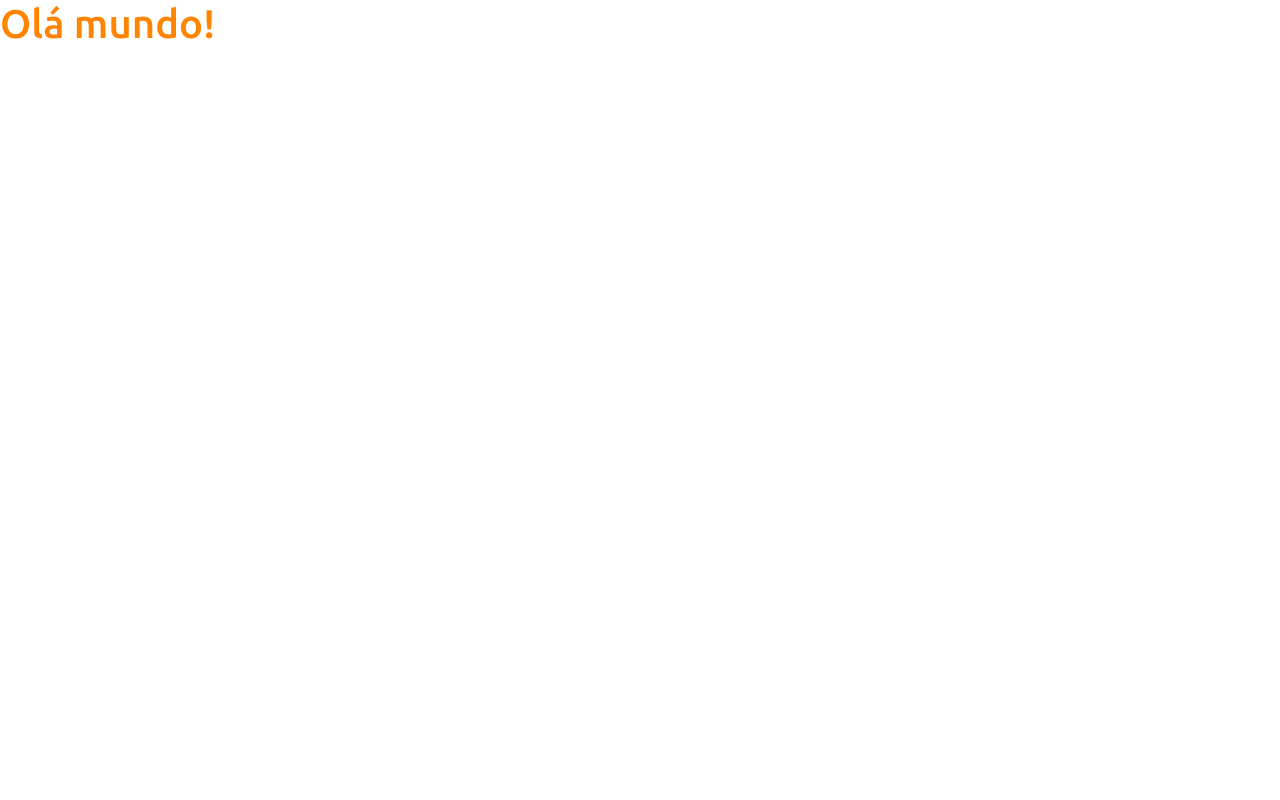
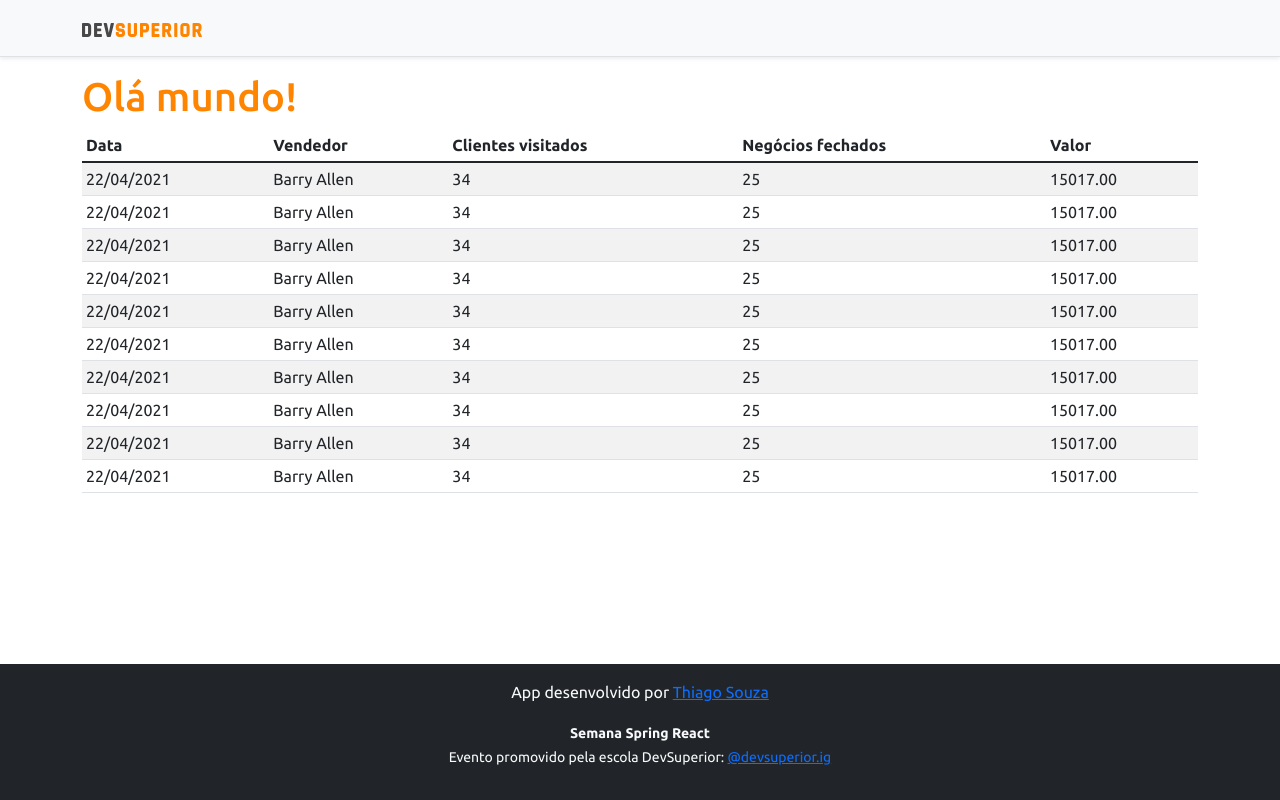
Before and after one commit to Thiago-AM-Souza/projeto-sds5, a React (Create React App) app in the folder frontend/: page / in a window 1280 px wide. Built offline with nearby package versions, Linux system fonts and the light colour scheme.

Commit message:
Basic Components

```diff
--- a/frontend/src/App.tsx
+++ b/frontend/src/App.tsx
@@ -1,10 +1,18 @@
+import DataTable from "components/DataTable";
+import Footer from "components/Footer";
+import NavBar from "components/NavBar";
 
 
 function App() {
   return (
-    <div>
-      <h1 className="text-primary">Olá mundo!</h1>
-    </div>
+    <>
+      <NavBar />
+      <div className="container">
+        <h1 className="text-primary">Olá mundo!</h1>
+        <DataTable />
+      </div>
+      <Footer />
+    </>
   );
 }
 
--- /dev/null
+++ b/frontend/src/components/DataTable/index.tsx
@@ -0,0 +1,91 @@
+function DataTable() {
+    return (
+        <div className="table-responsive">
+            <table className="table table-striped table-sm">
+                <thead>
+                    <tr>
+                        <th>Data</th>
+                        <th>Vendedor</th>
+                        <th>Clientes visitados</th>
+                        <th>Negócios fechados</th>
+                        <th>Valor</th>
+                    </tr>
+                </thead>
+                <tbody>
+                    <tr>
+                        <td>22/04/2021</td>
+                        <td>Barry Allen</td>
+                        <td>34</td>
+                        <td>25</td>
+                        <td>15017.00</td>
+                    </tr>
+                    <tr>
+                        <td>22/04/2021</td>
+                        <td>Barry Allen</td>
+                        <td>34</td>
+                        <td>25</td>
+                        <td>15017.00</td>
+                    </tr>
+                    <tr>
+                        <td>22/04/2021</td>
+                        <td>Barry Allen</td>
+                        <td>34</td>
+                        <td>25</td>
+                        <td>15017.00</td>
+                    </tr>
+                    <tr>
+                        <td>22/04/2021</td>
+                        <td>Barry Allen</td>
+                        <td>34</td>
+                        <td>25</td>
+                        <td>15017.00</td>
+                    </tr>
+                    <tr>
+                        <td>22/04/2021</td>
+                        <td>Barry Allen</td>
+                        <td>34</td>
+                        <td>25</td>
+                        <td>15017.00</td>
+                    </tr>
+                    <tr>
+                        <td>22/04/2021</td>
+                        <td>Barry Allen</td>
+                        <td>34</td>
+                        <td>25</td>
+                        <td>15017.00</td>
+                    </tr>
+                    <tr>
+                        <td>22/04/2021</td>
+                        <td>Barry Allen</td>
+                        <td>34</td>
+                        <td>25</td>
+                        <td>15017.00</td>
+                    </tr>
+                    <tr>
+                        <td>22/04/2021</td>
+                        <td>Barry Allen</td>
+                        <td>34</td>
+                        <td>25</td>
+                        <td>15017.00</td>
+                    </tr>
+                    <tr>
+                        <td>22/04/2021</td>
+                        <td>Barry Allen</td>
+                        <td>34</td>
+                        <td>25</td>
+                        <td>15017.00</td>
+                    </tr>
+                    <tr>
+                        <td>22/04/2021</td>
+                        <td>Barry Allen</td>
+                        <td>34</td>
+                        <td>25</td>
+                        <td>15017.00</td>
+                    </tr>
+                </tbody>
+            </table>
+        </div>
+    );
+}
+
+export default DataTable;
--- /dev/null
+++ b/frontend/src/components/Footer/index.tsx
@@ -0,0 +1,13 @@
+function Footer() {
+    return (
+        <footer className="footer mt-auto py-3 bg-dark">
+            <div className="container">
+                <p className="text-light">App desenvolvido por <a href="https://github.com/Thiago-AM-Souza" target="_blank" rel="noreferrer">Thiago Souza</a></p>
+                <p className="text-light"><small><strong>Semana Spring React</strong><br />
+                    Evento promovido pela escola DevSuperior: <a href="https://instagram.com/devsuperior.ig" target="_blank" rel="noreferrer">@devsuperior.ig</a></small></p>
+            </div>
+        </footer>
+    );
+}
+
+export default Footer;
--- /dev/null
+++ b/frontend/src/components/NavBar/index.tsx
@@ -0,0 +1,15 @@
+import ImgDsDark from 'assets/img/ds-dark.svg';
+
+function NavBar() {
+    return (
+        <div className="d-flex flex-column flex-md-row align-items-center p-3 px-md-4 mb-3 bg-light border-bottom shadow-sm">
+        <div className="container">
+          <nav className="my-2 my-md-0 mr-md-3">
+            <img src={ImgDsDark} alt="DevSuperior" width="120" />
+          </nav>
+        </div>
+      </div>
+    );
+    }
+
+  export default NavBar;
```
Also changed, not shown: frontend/src/assets/img/ds-dark.svg (added).
